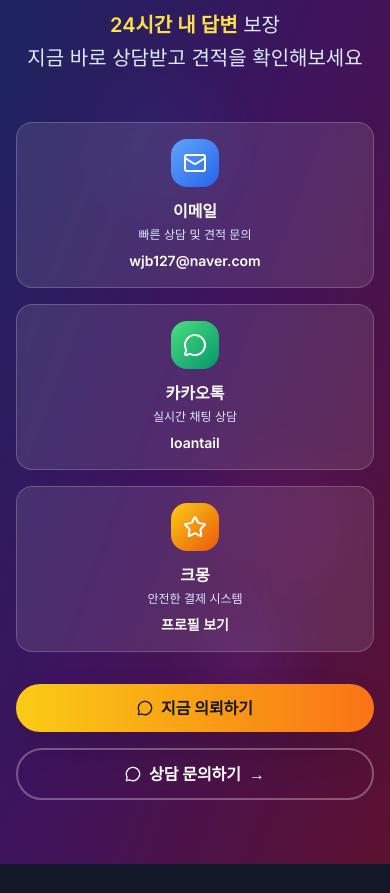
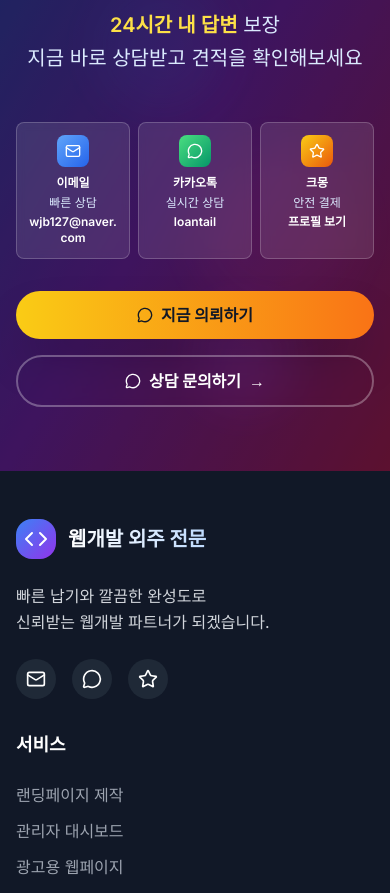
Before and after one commit to wjb127/webapp-landing-maker, a Next.js app: page / in a window 390 px wide. Shown: the part 7400-8293 px from the top of the page. Built offline with nearby package versions, Linux system fonts and the light colour scheme.

Commit message:
Refactor contact section with responsive design and improved typography
Co-authored-by: qhv147 <qhv147@gmail.com>

```diff
--- a/src/app/page.tsx
+++ b/src/app/page.tsx
@@ -840,32 +840,32 @@ export default function Home() {
             </p>
           </div>
 
-          <div className="grid grid-cols-1 sm:grid-cols-3 gap-4 sm:gap-6 lg:gap-8 mb-8 sm:mb-12">
-            <div className="group bg-white/10 backdrop-blur-sm rounded-2xl p-4 sm:p-6 hover:bg-white/20 transition-all duration-300 border border-white/20">
-              <div className="w-12 h-12 sm:w-16 sm:h-16 bg-gradient-to-br from-blue-400 to-blue-600 rounded-2xl flex items-center justify-center mx-auto mb-3 sm:mb-4 group-hover:scale-110 transition-transform duration-300">
-                <Mail className="h-6 w-6 sm:h-8 sm:w-8 text-white" />
+          <div className="grid grid-cols-3 gap-2 sm:gap-4 lg:gap-6 mb-8 sm:mb-12">
+            <div className="group bg-white/10 backdrop-blur-sm rounded-lg sm:rounded-2xl p-3 sm:p-4 lg:p-6 hover:bg-white/20 transition-all duration-300 border border-white/20 text-center">
+              <div className="w-8 h-8 sm:w-12 sm:h-12 lg:w-16 lg:h-16 bg-gradient-to-br from-blue-400 to-blue-600 rounded-lg sm:rounded-2xl flex items-center justify-center mx-auto mb-2 sm:mb-3 group-hover:scale-110 transition-transform duration-300">
+                <Mail className="h-4 w-4 sm:h-6 sm:w-6 lg:h-8 lg:w-8 text-white" />
               </div>
-              <h3 className="text-base sm:text-lg font-bold mb-1 sm:mb-2">이메일</h3>
-              <p className="text-blue-100 text-xs sm:text-sm mb-2 sm:mb-4">빠른 상담 및 견적 문의</p>
-              <p className="text-white font-semibold text-sm sm:text-base">wjb127@naver.com</p>
+              <h3 className="text-xs sm:text-base lg:text-lg font-bold mb-1">이메일</h3>
+              <p className="text-blue-100 text-xs leading-tight mb-1 sm:mb-2">빠른 상담</p>
+              <p className="text-white font-semibold text-xs sm:text-sm lg:text-base break-all">wjb127@naver.com</p>
             </div>
 
-            <div className="group bg-white/10 backdrop-blur-sm rounded-2xl p-4 sm:p-6 hover:bg-white/20 transition-all duration-300 border border-white/20">
-              <div className="w-12 h-12 sm:w-16 sm:h-16 bg-gradient-to-br from-green-400 to-emerald-600 rounded-2xl flex items-center justify-center mx-auto mb-3 sm:mb-4 group-hover:scale-110 transition-transform duration-300">
-                <MessageCircle className="h-6 w-6 sm:h-8 sm:w-8 text-white" />
+            <div className="group bg-white/10 backdrop-blur-sm rounded-lg sm:rounded-2xl p-3 sm:p-4 lg:p-6 hover:bg-white/20 transition-all duration-300 border border-white/20 text-center">
+              <div className="w-8 h-8 sm:w-12 sm:h-12 lg:w-16 lg:h-16 bg-gradient-to-br from-green-400 to-emerald-600 rounded-lg sm:rounded-2xl flex items-center justify-center mx-auto mb-2 sm:mb-3 group-hover:scale-110 transition-transform duration-300">
+                <MessageCircle className="h-4 w-4 sm:h-6 sm:w-6 lg:h-8 lg:w-8 text-white" />
               </div>
-              <h3 className="text-base sm:text-lg font-bold mb-1 sm:mb-2">카카오톡</h3>
-              <p className="text-blue-100 text-xs sm:text-sm mb-2 sm:mb-4">실시간 채팅 상담</p>
-              <p className="text-white font-semibold text-sm sm:text-base">loantail</p>
+              <h3 className="text-xs sm:text-base lg:text-lg font-bold mb-1">카카오톡</h3>
+              <p className="text-blue-100 text-xs leading-tight mb-1 sm:mb-2">실시간 상담</p>
+              <p className="text-white font-semibold text-xs sm:text-sm lg:text-base">loantail</p>
             </div>
 
-            <div className="group bg-white/10 backdrop-blur-sm rounded-2xl p-4 sm:p-6 hover:bg-white/20 transition-all duration-300 border border-white/20">
-              <div className="w-12 h-12 sm:w-16 sm:h-16 bg-gradient-to-br from-yellow-400 to-orange-600 rounded-2xl flex items-center justify-center mx-auto mb-3 sm:mb-4 group-hover:scale-110 transition-transform duration-300">
-                <Star className="h-6 w-6 sm:h-8 sm:w-8 text-white" />
+            <div className="group bg-white/10 backdrop-blur-sm rounded-lg sm:rounded-2xl p-3 sm:p-4 lg:p-6 hover:bg-white/20 transition-all duration-300 border border-white/20 text-center">
+              <div className="w-8 h-8 sm:w-12 sm:h-12 lg:w-16 lg:h-16 bg-gradient-to-br from-yellow-400 to-orange-600 rounded-lg sm:rounded-2xl flex items-center justify-center mx-auto mb-2 sm:mb-3 group-hover:scale-110 transition-transform duration-300">
+                <Star className="h-4 w-4 sm:h-6 sm:w-6 lg:h-8 lg:w-8 text-white" />
               </div>
-              <h3 className="text-base sm:text-lg font-bold mb-1 sm:mb-2">크몽</h3>
-              <p className="text-blue-100 text-xs sm:text-sm mb-2 sm:mb-4">안전한 결제 시스템</p>
-              <p className="text-white font-semibold text-sm sm:text-base">프로필 보기</p>
+              <h3 className="text-xs sm:text-base lg:text-lg font-bold mb-1">크몽</h3>
+              <p className="text-blue-100 text-xs leading-tight mb-1 sm:mb-2">안전 결제</p>
+              <p className="text-white font-semibold text-xs sm:text-sm lg:text-base">프로필 보기</p>
             </div>
           </div>
 
```
